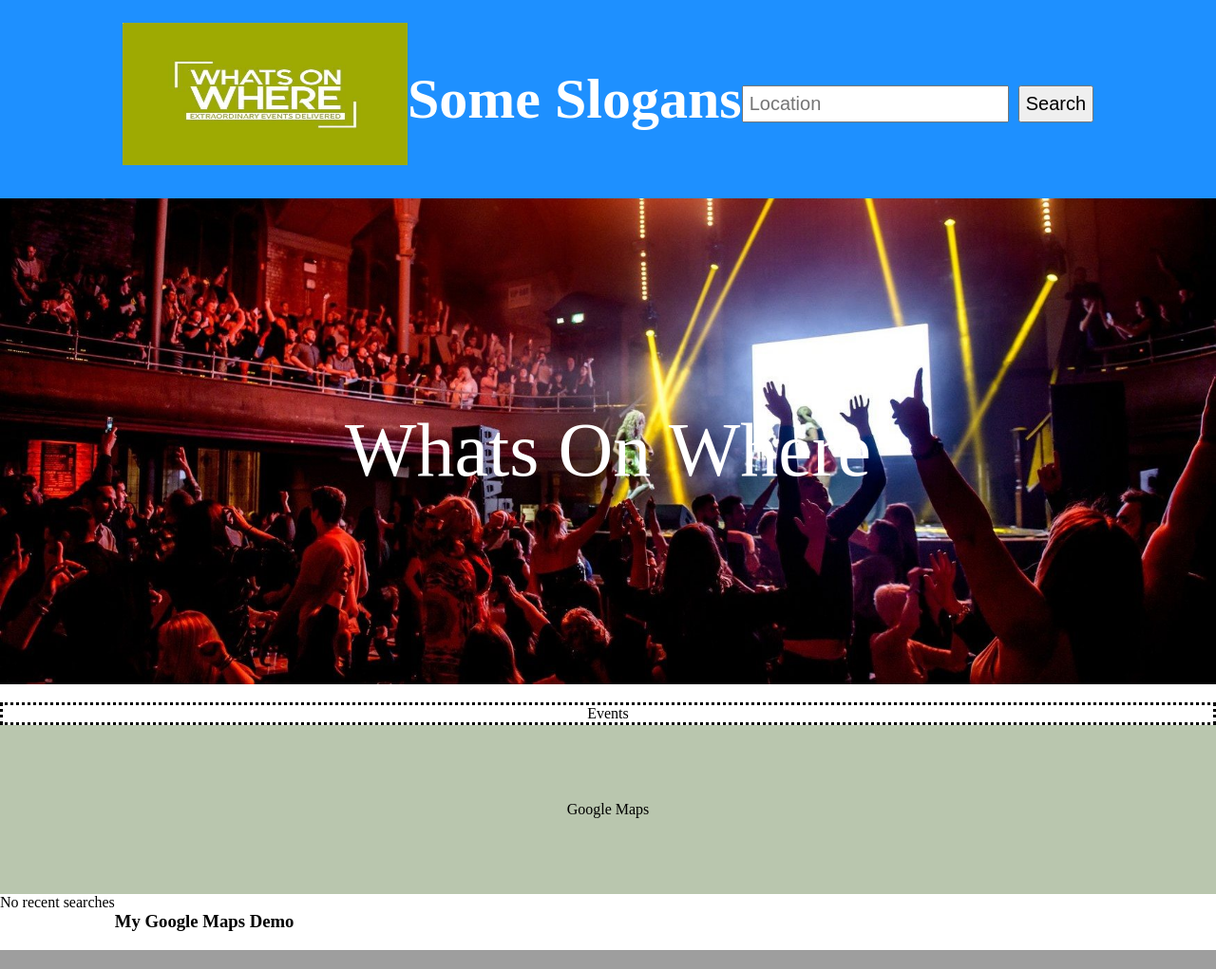
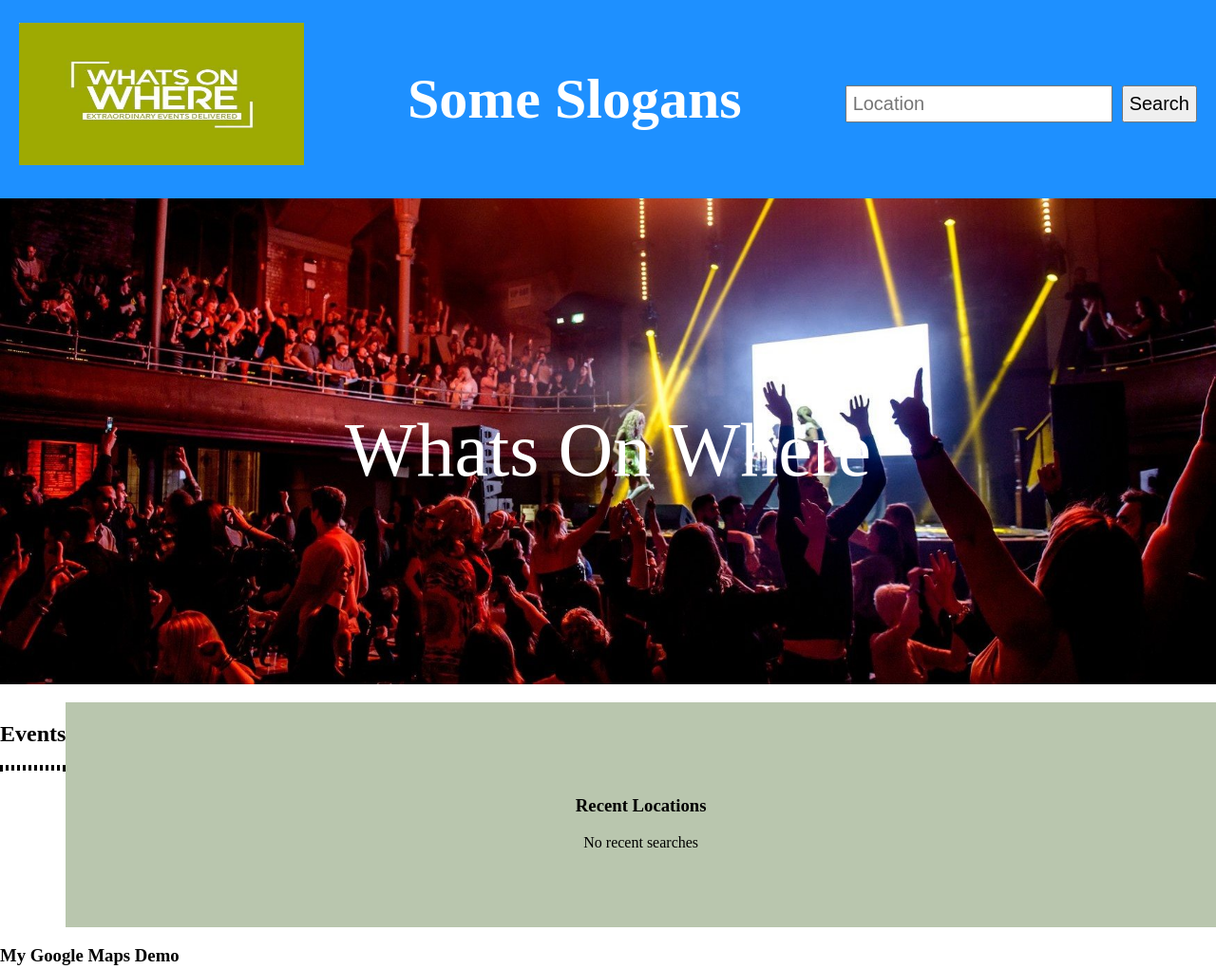
Before and after one commit to MindOfDevelopment/What-s_On_Where, a plain HTML site: page index.html in a window 1280 px wide. Shown: the top 1021 px of the page at 95% size. Drawn offline with nearby package versions, Linux system fonts and the light colour scheme; some packages are replaced by stand-ins of ours; grey boxes are pictures that could not be loaded.

Commit message:
modified HTML

```diff
--- a/assets/css/style.css
+++ b/assets/css/style.css
@@ -31,17 +31,19 @@
         width:100%;
         padding:20px;
         display: flex;
-        justify-content:center;
+        justify-content:space-between;
         align-items: center;
-        font-size: 40px;
+        font-size: 40px;;
     }
 
-    #containerEvents{
+    .containerEvents{
         display: flex;
         flex-wrap: wrap;
     }
 
-    .googleMap {
+
+
+  .asideRecent {
         flex: 1;
         background-color: #b9c6ae;
         padding: 80px;
--- a/index.html
+++ b/index.html
@@ -14,7 +14,7 @@
             <img src="./Assets/Images/Screenshot 2022-11-03 at 19.11.35.jpg" width="300px" height="150px" alt="Logo"></aside>
             <h2 class="slogan">Some Slogans</h2>
             <div class="searchContainer">
-            <input type="text" class="searchbox" id="locationsearch"   placeholder="Location">
+            <input type="text" class="searchbox" id="locationsearch" onkeyup="this.value = this.value.toUpperCase()" placeholder="Location">
             <button type="submit" id="search-btn" class="btn">Search</button>
             </div>
 
@@ -26,16 +26,22 @@
             <div class="centered">Whats On Where</div>
             </div>
             <div class="containerEvents">
-                <div class="Events" id="currentEvents">Events</div>
-                <aside class="googleMap">Google Maps</aside>
+                <div class="eventTitle">
+                  <h2>Events</h2>
+                  <div class ="Events" id="currentEvents"></div>
+
+                </div>
+                <aside class="asideRecent">
+                  <h3>Recent Locations</h3>
+                  <div class="recent-search" id="recent-locations"> </div>
+
+
+                  </aside>
+
             </div>
         </div>
 
 
-        <div class="recent-search" id="recent-locations">
-          <h3>Recent Locations</h3>
-
-        </div>
 
         <h3>My Google Maps Demo</h3>
         <!--The div element for the map -->
```
